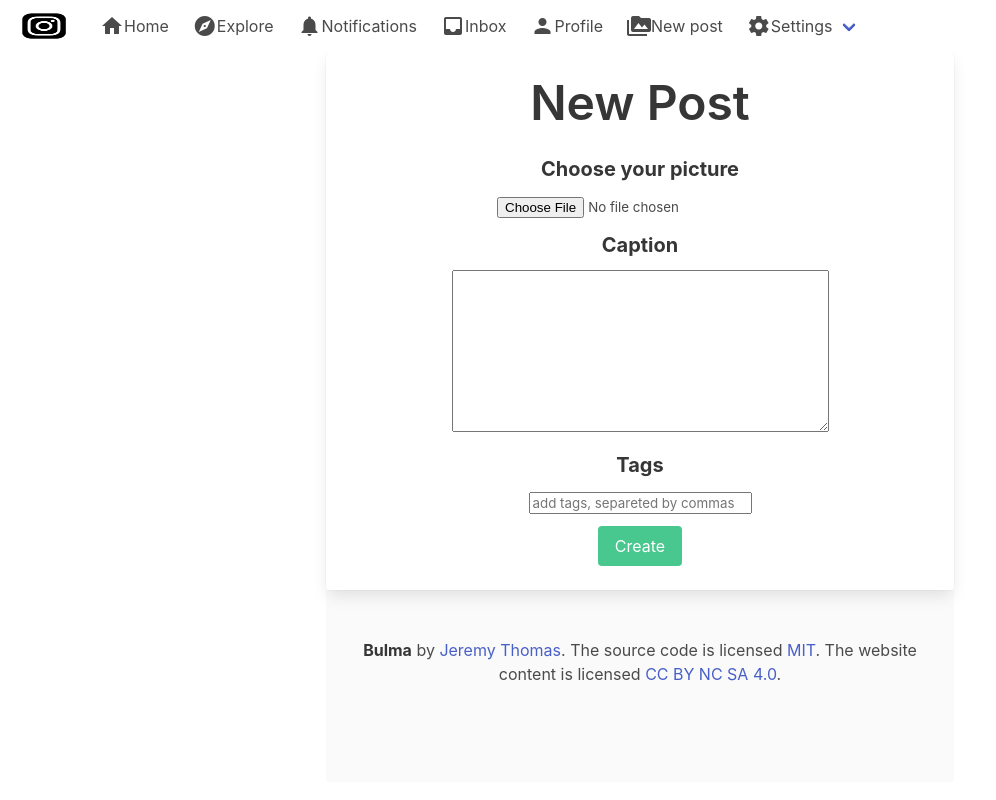
After one commit to pemochamdev/Instagram-clone, a Django app: page /new-post/ in a window 1280 px wide. The commit adds this page. Shown: the whole page, without its empty margins (0-996 px from the left). Run offline with Django 4.2, Linux system fonts and the light colour scheme.

Commit message:
views create_new_post

```diff
--- /dev/null
+++ b/post/forms.py
@@ -0,0 +1,14 @@
+from django import forms
+
+from post.models import Post
+
+class PostForm(forms.ModelForm):
+    tags = forms.CharField(
+        widget=forms.TextInput(attrs={
+            'placeholder':'add tags, separeted by commas'
+        })
+    )
+
+    class Meta:
+        model = Post
+        fields = ("picture","caption", "tags")
--- /dev/null
+++ b/post/templates/post/new_post.html
@@ -0,0 +1,65 @@
+{% extends 'base.html' %}
+
+{% load static %}
+
+{% block content %}
+
+<div class="columns is-mobile has-text-centered">
+  <div class="column is-half is-offset-one-quarter">
+
+    <div class="card">
+    <div class="card-content">
+
+    <form method="post" action="" enctype="multipart/form-data" role="form">
+    {% csrf_token %}
+    <h3 class="title is-1">New Post</h3>
+
+            <div class="field">
+              <p class="control has-icons-left">
+              <label class="label is-medium">Choose your picture</label>
+                {{ form.picture }}
+                <span class="icon is-small is-left">
+            <i class="fas fa-lock"></i>
+          </span>
+        </p>
+          </div>
+
+            <div class="field">
+              <p class="control has-icons-left">
+              <label class="label is-medium">Caption</label>
+                {{ form.caption }}
+                <span class="icon is-small is-left">
+            <i class="fas fa-lock"></i>
+          </span>
+        </p>
+          </div>
+
+            <div class="field">
+              <p class="control has-icons-left">
+              <label class="label is-medium">Tags</label>
+                {{ form.tags }}
+                <span class="icon is-small is-left">
+            <i class="fas fa-lock"></i>
+          </span>
+        </p>
+          </div>
+
+      <div class="field">
+      <p class="control">
+        <button type="submit" name="action" class="button is-success">
+          Create
+        </button>
+      </p>
+    </div>
+
+
+      </div>
+</div>
+
+
+
+
+
+
+
+{% endblock %}
--- a/post/urls.py
+++ b/post/urls.py
@@ -5,4 +5,5 @@ from post import views
 urlpatterns = [
     path('', views.index, name='index'),
     path('tags/<slug>/', views.index, name='tag'),
+    path('new-post/', views.create_new_post, name='create_new_post'),
 ]
--- a/post/views.py
+++ b/post/views.py
@@ -1,9 +1,10 @@
-from django.shortcuts import render
-
+from django.shortcuts import render, redirect
+from django.utils import timezone
 from django.contrib.auth.decorators import login_required
 
 from auth_apps.models import Profile
 from post.models import Stream, Follower, Post, Tag
+from post.forms import PostForm
 def tag(request, slug):
     return render(request, 'tags.html')
 
@@ -22,3 +23,35 @@ def index(request):
         'profile':profile
     }
     return render(request, 'post/index.html', context)
+
+def create_new_post(request):
+    tags_objects =[]
+    if request.method == 'POST':
+        form = PostForm(request.POST, request.FILES)
+        if form.is_valid():
+            picture = form.cleaned_data.get('picture')
+            caption = form.cleaned_data.get('caption')
+            tag_form = form.cleaned_data.get('tags')
+
+            tag_list = list(tag_form.split(','))
+            for tag in tag_list:
+                tag_created, created = Tag.objects.get_or_create(title=tag)
+                tags_objects.append(tag_created)
+
+            post_created, created = Post.objects.get_or_create(
+                picture=picture,
+                caption=caption,
+                user = request.user,
+                posted = timezone.now(),
+                likes = 0
+            )
+            post_created.tags.set(tags_objects)
+            post_created.save()
+            return redirect('index')
+    else:
+        form = PostForm()
+
+    context = {
+        'form':form,
+    }
+    return render(request, 'post/new_post.html', context)
--- a/templates/base.html
+++ b/templates/base.html
@@ -27,7 +27,7 @@
 
         <div id="navbarBasicExample" class="navbar-menu">
           <div class="navbar-start">
-            <a class="navbar-item">
+            <a href="index"  class="navbar-item">
                 <span class="material-icons">home</span>
               Home
             </a>
@@ -46,11 +46,15 @@
                 <span class="material-icons">inbox</span>
                 Inbox
             </a>
-            <a class="navbar-item">
+            <a href="{% url "profile" %}" class="navbar-item">
                 <span class="material-icons">person</span>
                 Profile
             </a>
 
+            <a href="{% url "create_new_post" %}" class="navbar-item">
+              <span class="material-icons">perm_media</span>
+              New post
+          </a>
 
             <div class="navbar-item has-dropdown is-hoverable">
               <a class="navbar-link">
```
Also changed, not shown: db.sqlite3, media/user_pemocham/BMW_XM.jpg (added), post/templates/post/post_detail.html (renamed from templates/post_detail.html).
